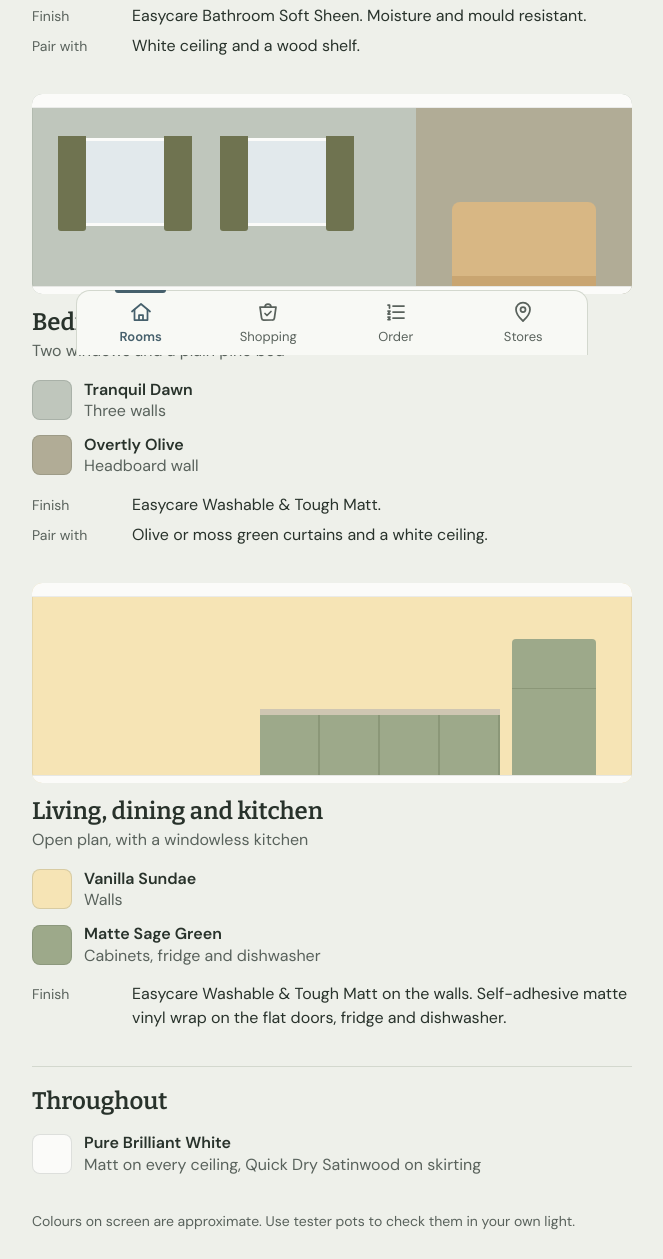
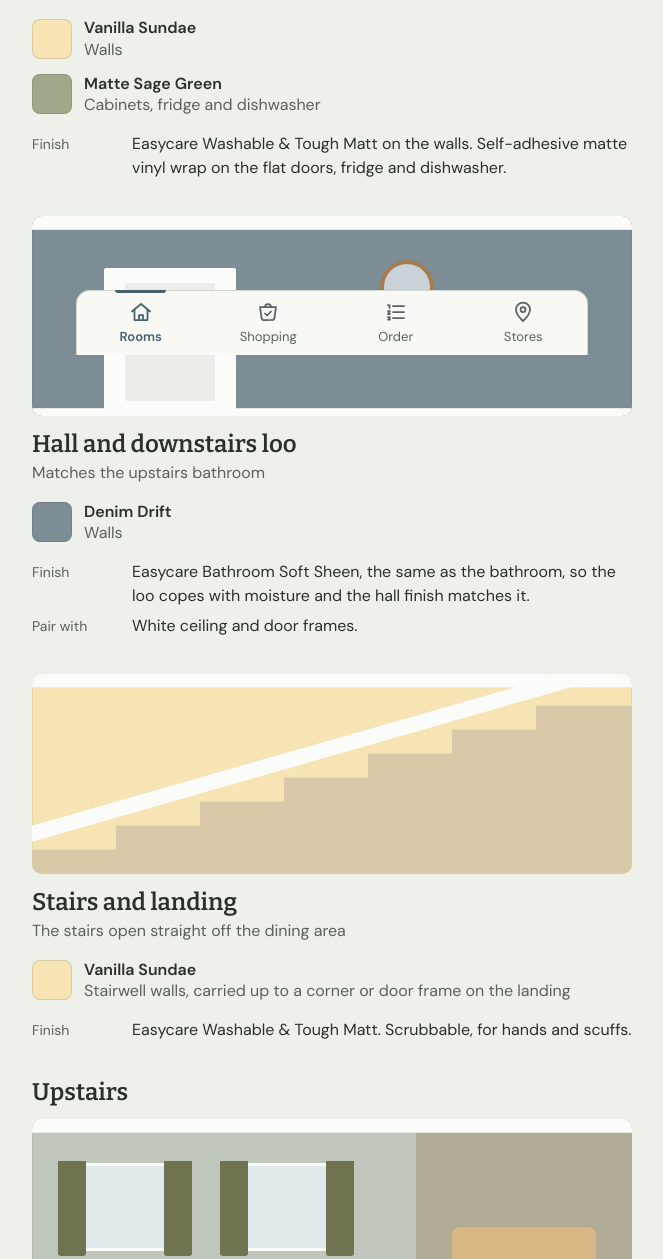
Before and after one commit to TaffyPride/homedecor, a plain HTML site: page index.html in a window 1280 px wide. Shown: the part 445-1704 px from the top of the page, without its empty margins (308-971 px from the left). Drawn offline with Linux system fonts and the light colour scheme.

Commit message:
Update paint amounts; add hall, downstairs loo and stairs
- Quantities from room sizes: Vanilla Sundae 4 x 2.5L, Tranquil Dawn
  5L, Denim Drift 2 x 2.5L, white matt 10L, satinwood 2 x 750ml
- Rooms grouped by floor, with hall/loo (Denim Drift) and stairwell
  (Vanilla Sundae)
- Step 3 of the painting order now covers hall, loo and stairs
- Bump service worker cache so installed copies update

Co-Authored-By: Claude Opus 5.5 <noreply@anthropic.com>
Claude-Session: https://claude.ai/code/session_016DuTpgqXAVV8q3FHACcmgp

```diff
--- a/app.js
+++ b/app.js
@@ -48,37 +48,37 @@ const SHOP = [
   {
     title: 'Paint and samples',
     items: [
-      { id: 'p-denim', paint: 'denim', name: 'Denim Drift', spec: 'Easycare Bathroom Soft Sheen, 2.5L',
-        note: 'Bathroom walls. Covers about 32.5m², plenty for 2 coats.',
+      { id: 'p-denim-v2', paint: 'denim', name: 'Denim Drift', spec: 'Easycare Bathroom Soft Sheen, 2\u00a0×\u00a02.5L',
+        note: 'Upstairs bathroom, plus the downstairs loo and hall. Each tin covers about 32.5m².',
         buy: [
-          { s: 'sfw', price: '£29.99', detail: 'Code 890CG, in stock' },
-          { s: 'sfg', price: '£29.99' },
-          { s: 'online', where: 'B&Q online', price: '£32.00' }
+          { s: 'sfw', price: '£29.99 each', detail: 'Code 890CG, in stock' },
+          { s: 'sfg', price: '£29.99 each' },
+          { s: 'online', where: 'B&Q online', price: '£32.00 each' }
         ] },
-      { id: 'p-dawn', paint: 'dawn', name: 'Tranquil Dawn', spec: 'Easycare Washable & Tough Matt, 2.5L or 5L',
-        note: 'Three bedroom walls.',
+      { id: 'p-dawn-v2', paint: 'dawn', name: 'Tranquil Dawn', spec: 'Easycare Washable & Tough Matt, 5L or 2\u00a0×\u00a02.5L',
+        note: 'Three bedroom walls, about 50m² over two coats. One 2.5L tin isn’t enough.',
         buy: [
-          { s: 'sfw', price: '£31.99', detail: '2.5L, code 930HX' },
-          { s: 'bqg', price: 'about £32.00', detail: '2.5L' }
+          { s: 'sfw', price: '£31.99 per 2.5L', detail: 'Code 930HX' },
+          { s: 'bqg', price: 'about £32.00 per 2.5L' }
         ] },
       { id: 'p-olive', paint: 'olive', name: 'Overtly Olive', spec: 'Easycare Washable & Tough / Kitchen Matt, 2.5L',
-        note: 'Bedroom accent wall behind the pine headboard.',
+        note: 'Bedroom accent wall behind the pine headboard. One tin is plenty, whichever wall it is.',
         buy: [
           { s: 'sfw', price: '£29.99', detail: 'Code 57564, in stock' },
           { s: 'online', where: 'B&Q online or Bristol', price: '£32.00' }
         ] },
-      { id: 'p-vanilla', paint: 'vanilla', name: 'Vanilla Sundae', spec: 'Easycare Washable & Tough Matt, 2.5L or 5L',
-        note: 'Living, dining and kitchen walls. Low-VOC and scrubbable.',
+      { id: 'p-vanilla-v2', paint: 'vanilla', name: 'Vanilla Sundae', spec: 'Easycare Washable & Tough Matt, 4\u00a0×\u00a02.5L (10L)',
+        note: 'Open-plan sitting room, dining area and kitchen, plus the stairwell. Pour every tin into one bucket and mix before you start, so the colour is even.',
         buy: [
-          { s: 'sfw', price: '£31.99', detail: '2.5L, code 3895T, in stock' },
+          { s: 'sfw', price: '£31.99 each', detail: '2.5L, code 3895T, in stock' },
           { s: 'bqg', detail: 'Custom-mixed' },
           { s: 'online', where: 'Dulux.co.uk', detail: 'Custom-mixed' }
         ] },
-      { id: 'p-white', paint: 'white', name: 'Pure Brilliant White Matt', spec: '2.5L to 5L',
-        note: 'All ceilings.',
-        buy: [ { s: 'sfw' }, { s: 'bqg' }, { s: 'cds' } ] },
-      { id: 'p-satin', paint: 'white', name: 'Quick Dry Satinwood', spec: '750ml to 1L',
-        note: 'Skirting boards. Low-odour and tough.',
+      { id: 'p-white-v2', paint: 'white', name: 'Pure Brilliant White Matt', spec: '10L tub',
+        note: 'Every ceiling, including the hall, loo and stairwell. The 10L tub often costs about the same as 5L.',
+        buy: [ { s: 'sfw', price: 'about £24' }, { s: 'bqg', price: 'about £27' }, { s: 'cds' } ] },
+      { id: 'p-satin-v2', paint: 'white', name: 'Quick Dry Satinwood', spec: '2\u00a0×\u00a0750ml',
+        note: 'Skirting in every room and up the stairs, with some left for door frames. Low-odour and tough.',
         buy: [ { s: 'sfw' }, { s: 'bqg' }, { s: 'cds' } ] },
       { id: 'p-testers', testers: ['denim', 'dawn', 'olive', 'vanilla'], name: 'Tester pots, 30ml', spec: 'Denim Drift, Tranquil Dawn, Overtly Olive, Vanilla Sundae',
         note: 'Try them next to the grey tiles and under the kitchen bulbs first.',
@@ -147,14 +147,14 @@ const SHOP = [
 ];
 
 const STEPS = [
-  { title: 'Bathroom', paints: ['denim'],
+  { title: 'Upstairs bathroom', paints: ['denim'],
     body: 'Keep the door closed and run the extractor fan.',
     wait: 'Wait 24 hours before showering so the moisture barrier cures.' },
   { title: 'Bedroom', paints: ['dawn', 'olive'],
     body: 'Keep your rabbit safely in the living area while you paint.',
     wait: 'Ventilate the bedroom for 4 to 6 hours.' },
-  { title: 'Living, dining and kitchen', paints: ['vanilla'],
-    body: 'Move your rabbit into the freshly aired bedroom while you paint.',
+  { title: 'Downstairs, hall, loo and stairs', paints: ['vanilla', 'denim'],
+    body: 'Move your rabbit into the freshly aired bedroom while you paint the open-plan area, hall, loo and stairwell. Keep the bedroom door shut while you do the stairs, because paint smell drifts upstairs.',
     wait: 'Keep the windows open for 4 to 6 hours, until it’s touch-dry and odour-free, before bringing them back.' },
   { title: 'Kitchen cabinets and magnetic fridge', paints: ['sage'],
     body: 'Ferrous sheet and d-c-fix vinyl give off no paint fumes, so your rabbit can stay in the room while you work.',
@@ -245,7 +245,61 @@ function renderRooms() {
       <span><strong>${PAINT[k].name}</strong><br><span class="muted">${role}</span></span></li>`;
 
   $('#view-rooms').innerHTML = `
-    <h2 class="sr-only">Rooms</h2>
+    <h2>Downstairs</h2>
+
+    <article class="room">
+      <div class="scene living" role="img" aria-label="Sitting room, dining area and kitchen: Vanilla Sundae walls, sage green cabinets and fridge">
+        <span class="ceiling"></span><span class="fridge"></span><span class="units"></span><span class="worktop"></span>
+      </div>
+      <h3>Sitting room, dining area and kitchen</h3>
+      <p class="muted">One L-shaped open-plan space. Two windows in the sitting room; the kitchen is windowless.</p>
+      <ul class="paints">${chip('vanilla', 'Walls')}${chip('sage', 'Cabinets, fridge and dishwasher')}</ul>
+      <dl>
+        <dt>Finish</dt><dd>Easycare Washable & Tough Matt on the walls. Self-adhesive matte vinyl wrap on the flat doors, fridge and dishwasher.</dd>
+      </dl>
+    </article>
+
+    <article class="room">
+      <div class="scene hall" role="img" aria-label="Hall and downstairs loo: Denim Drift walls, white door and ceiling">
+        <span class="ceiling"></span><span class="door"><i></i><i></i></span><span class="mirror"></span><span class="basin"></span>
+      </div>
+      <h3>Hall and downstairs loo</h3>
+      <p class="muted">Matches the upstairs bathroom</p>
+      <ul class="paints">${chip('denim', 'Walls')}</ul>
+      <dl>
+        <dt>Finish</dt><dd>Easycare Bathroom Soft Sheen, the same as the bathroom, so the loo copes with moisture and the hall finish matches it.</dd>
+        <dt>Pair with</dt><dd>White ceiling and door frames.</dd>
+      </dl>
+    </article>
+
+    <article class="room">
+      <div class="scene stairs" role="img" aria-label="Stairwell: Vanilla Sundae walls with white skirting running up the stairs">
+        <span class="ceiling"></span><span class="flight"></span><span class="string"></span>
+      </div>
+      <h3>Stairs and landing</h3>
+      <p class="muted">The stairs open straight off the dining area</p>
+      <ul class="paints">${chip('vanilla', 'Stairwell walls, carried up to a corner or door frame on the landing')}</ul>
+      <dl>
+        <dt>Finish</dt><dd>Easycare Washable & Tough Matt. Scrubbable, for hands and scuffs.</dd>
+      </dl>
+    </article>
+
+    <h2>Upstairs</h2>
+
+    <article class="room">
+      <div class="scene bedroom" role="img" aria-label="Bedroom: Tranquil Dawn walls, Overtly Olive headboard wall, olive curtains, pine bed">
+        <span class="ceiling"></span>
+        <span class="window w1"><i></i><i></i></span><span class="window w2"><i></i><i></i></span>
+        <span class="accent"></span><span class="bed"></span>
+      </div>
+      <h3>Bedroom</h3>
+      <p class="muted">4.80m × 2.80m, two windows and a plain pine bed</p>
+      <ul class="paints">${chip('dawn', 'Three walls')}${chip('olive', 'Headboard wall')}</ul>
+      <dl>
+        <dt>Finish</dt><dd>Easycare Washable & Tough Matt.</dd>
+        <dt>Pair with</dt><dd>Olive or moss green curtains and a white ceiling.</dd>
+      </dl>
+    </article>
 
     <article class="room">
       <div class="scene bathroom" role="img" aria-label="Bathroom: Denim Drift walls, white ceiling, grey tiles, wood shelf">
@@ -260,39 +314,12 @@ function renderRooms() {
       </dl>
     </article>
 
-    <article class="room">
-      <div class="scene bedroom" role="img" aria-label="Bedroom: Tranquil Dawn walls, Overtly Olive headboard wall, olive curtains, pine bed">
-        <span class="ceiling"></span>
-        <span class="window w1"><i></i><i></i></span><span class="window w2"><i></i><i></i></span>
-        <span class="accent"></span><span class="bed"></span>
-      </div>
-      <h3>Bedroom</h3>
-      <p class="muted">Two windows and a plain pine bed</p>
-      <ul class="paints">${chip('dawn', 'Three walls')}${chip('olive', 'Headboard wall')}</ul>
-      <dl>
-        <dt>Finish</dt><dd>Easycare Washable & Tough Matt.</dd>
-        <dt>Pair with</dt><dd>Olive or moss green curtains and a white ceiling.</dd>
-      </dl>
-    </article>
-
-    <article class="room">
-      <div class="scene living" role="img" aria-label="Living, dining and kitchen: Vanilla Sundae walls, sage green cabinets and fridge">
-        <span class="ceiling"></span><span class="fridge"></span><span class="units"></span><span class="worktop"></span>
-      </div>
-      <h3>Living, dining and kitchen</h3>
-      <p class="muted">Open plan, with a windowless kitchen</p>
-      <ul class="paints">${chip('vanilla', 'Walls')}${chip('sage', 'Cabinets, fridge and dishwasher')}</ul>
-      <dl>
-        <dt>Finish</dt><dd>Easycare Washable & Tough Matt on the walls. Self-adhesive matte vinyl wrap on the flat doors, fridge and dishwasher.</dd>
-      </dl>
-    </article>
-
     <article class="room whole">
       <h3>Throughout</h3>
       <ul class="paints">${chip('white', 'Matt on every ceiling, Quick Dry Satinwood on skirting')}</ul>
     </article>
 
-    <p class="footnote">Colours on screen are approximate. Use tester pots to check them in your own light.</p>
+    <p class="footnote">Colours on screen are approximate. Use tester pots to check them in your own light. Paint amounts assume 2.4m ceilings and two coats.</p>
   `;
 }
 
--- a/styles.css
+++ b/styles.css
@@ -155,6 +155,29 @@ main { max-width: 40rem; margin: 0 auto; padding: 1.25rem; }
   background: var(--sage); border-radius: 4px 4px 0 0;
   background-image: linear-gradient(transparent 36%, #8B9778 36%, #8B9778 calc(36% + 1.5px), transparent calc(36% + 1.5px));
 }
+
+.hall { background: var(--denim); }
+.hall .door {
+  left: 12%; width: 22%; bottom: 0; height: 74%;
+  background: var(--white); border-radius: 2px 2px 0 0; z-index: 1;
+}
+.hall .door i { left: 16%; right: 16%; background: #ECEDE8; border-radius: 2px; }
+.hall .door i:first-child { top: 10%; height: 34%; }
+.hall .door i:last-child { top: 52%; height: 38%; }
+.hall .mirror { left: 58%; top: 22%; width: 54px; height: 54px; border-radius: 50%; background: #C9D3D7; border: 4px solid #A57B52; }
+.hall .basin { left: calc(58% - 10px); top: 58%; width: 82px; height: 16px; background: var(--white); border-radius: 0 0 40px 40px; }
+
+.stairs { background: var(--vanilla); }
+.stairs .flight {
+  left: 0; right: 0; bottom: 0; height: 100%;
+  background: #D9C9A8;
+  clip-path: polygon(0 100%, 0 88%, 14% 88%, 14% 76%, 28% 76%, 28% 64%, 42% 64%, 42% 52%, 56% 52%, 56% 40%, 70% 40%, 70% 28%, 84% 28%, 84% 16%, 100% 16%, 100% 100%);
+}
+.stairs .string { /* satinwood skirting following the stairs */
+  left: 0; right: 0; top: 0; bottom: 0; background: var(--white);
+  clip-path: polygon(0 84%, 100% -2%, 100% -10%, 0 76%);
+}
+.stairs::after { display: none; }
 
 .paints { list-style: none; padding: 0; margin: 1rem 0 0; display: grid; gap: 0.75rem; }
 .paints li { display: flex; gap: 0.75rem; align-items: center; line-height: 1.35; }
--- a/sw.js
+++ b/sw.js
@@ -1,7 +1,7 @@
 'use strict';
 
 // Bump this when any file changes so phones pick up the new version.
-const CACHE = 'homedecor-v1';
+const CACHE = 'homedecor-v2';
 
 const ASSETS = [
   './',
```
